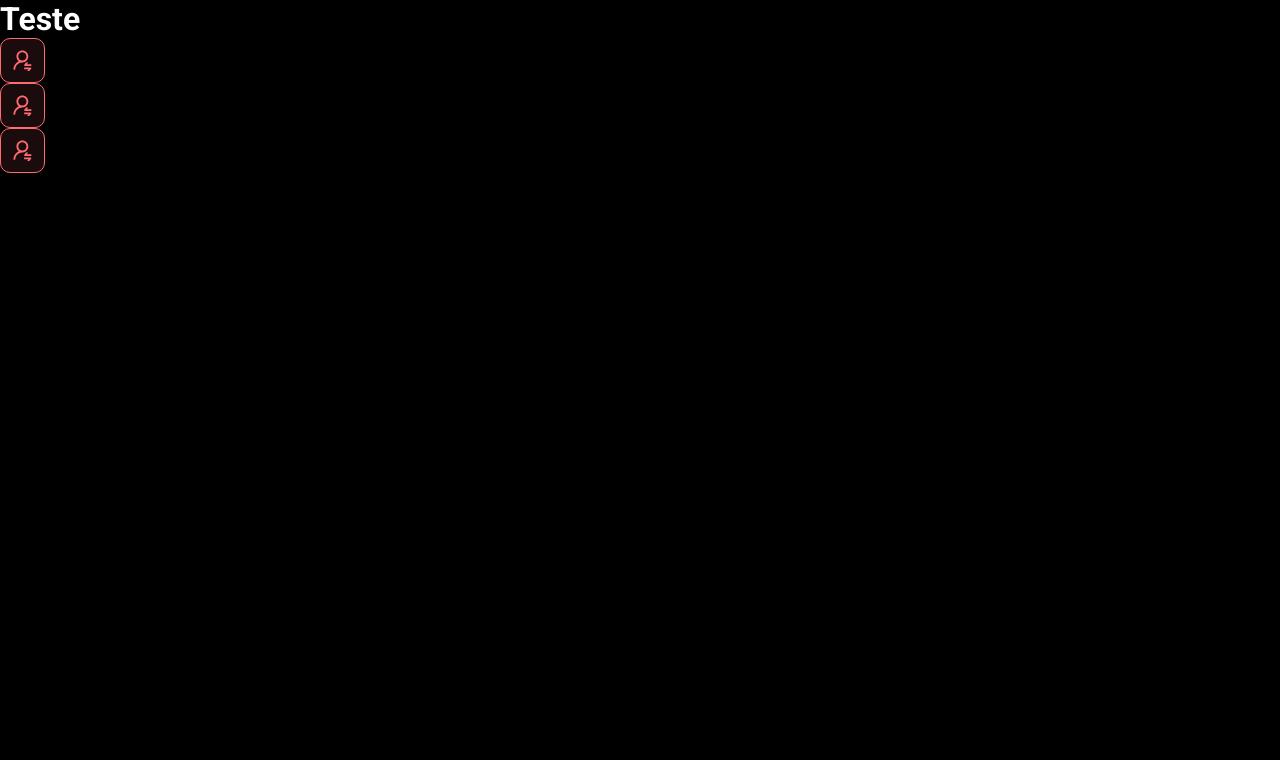
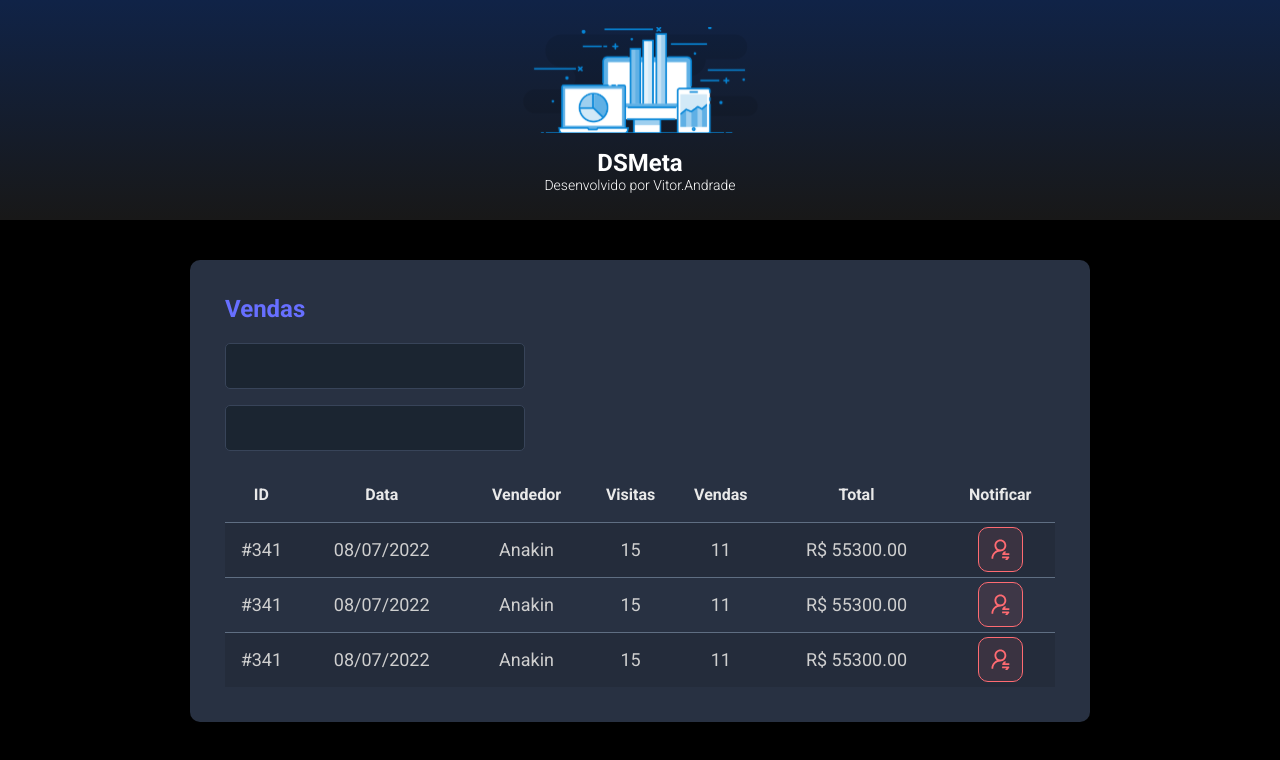
Before and after one commit to vitorhla/dsmeta, a React (Vite) app in the folder frontend/: page / in a window 1280 px wide. Shown: the top 760 px of the page. Built offline with nearby package versions, Linux system fonts and the light colour scheme.

Commit message:
Other components

```diff
--- a/frontend/src/App.tsx
+++ b/frontend/src/App.tsx
@@ -1,16 +1,25 @@
-import NotificationButton from "./assets/components/NotificationButton"
+import Header from "./assets/components/Header"
+import SalesCard from "./assets/components/SalesCard"
+
 
 function App() {
-return(
-  <>
-    <h1>Teste</h1>
-  <NotificationButton/>
-  <NotificationButton/>
-  <NotificationButton/>
+  return (
+    <>
+      <Header />
 
-  </>
+      <main>
+        <section id="sales">
+          <div className="dsmeta-container">
 
-)
+          <SalesCard/>
+          </div>
+        </section>
+      </main>
+
+
+    </>
+
+  )
 }
 
 export default App
--- /dev/null
+++ b/frontend/src/assets/components/Header/index.tsx
@@ -0,0 +1,22 @@
+import logo from '../../img/logo.svg'
+import './styles.css'
+
+
+
+function Header() {
+    return (
+        <header>
+            <div className="dsmeta-logo-container">
+                <img src={logo} alt="DSMeta" />
+                <h1>DSMeta</h1>
+                <p>
+                    Desenvolvido por
+                    <a href="https://www.instagram.com/vitor.hla"> Vitor.Andrade</a>
+                </p>
+            </div>
+        </header>
+
+    )
+}
+
+export default Header
--- /dev/null
+++ b/frontend/src/assets/components/Header/styles.css
@@ -0,0 +1,28 @@
+
+header {
+  background: linear-gradient(180deg, #102347 0%, #181818 100%);
+  height: 220px;
+  display: flex;
+  align-items: center;
+  justify-content: center;
+}
+
+.dsmeta-logo-container {
+  display: flex;
+  flex-direction: column;
+  align-items: center;
+}
+
+.dsmeta-logo-container img {
+  width: 235px;
+}
+
+.dsmeta-logo-container h1 {
+  margin-top: 15px;
+  font-size: 24px;
+}
+
+.dsmeta-logo-container p {
+  font-size: 14px;
+  font-weight: 300;
+}
--- /dev/null
+++ b/frontend/src/assets/components/SalesCard/index.tsx
@@ -0,0 +1,83 @@
+import NotificationButton from '../NotificationButton'
+import './styles.css'
+
+function SalesCard() {
+  return (
+    <>
+       <div className="dsmeta-card">
+            <h2 className="dsmeta-sales-title">Vendas</h2>
+            <div>
+              <div className="dsmeta-form-control-container">
+                <input className="dsmeta-form-control" type="text"/>
+              </div>
+              <div className="dsmeta-form-control-container">
+                <input className="dsmeta-form-control" type="text"/>
+              </div>
+            </div>
+
+            <div>
+              <table className="dsmeta-sales-table">
+                <thead>
+                  <tr>
+                    <th className="show992">ID</th>
+                    <th className="show576">Data</th>
+                    <th>Vendedor</th>
+                    <th className="show992">Visitas</th>
+                    <th className="show992">Vendas</th>
+                    <th>Total</th>
+                    <th>Notificar</th>
+                  </tr>
+                </thead>
+                <tbody>
+                  <tr>
+                    <td className="show992">#341</td>
+                    <td className="show576">08/07/2022</td>
+                    <td>Anakin</td>
+                    <td className="show992">15</td>
+                    <td className="show992">11</td>
+                    <td>R$ 55300.00</td>
+                    <td>
+                      <div className="dsmeta-red-btn-container">
+                        <NotificationButton/>
+                      </div>
+                    </td>
+                  </tr>
+                  <tr>
+                    <td className="show992">#341</td>
+                    <td className="show576">08/07/2022</td>
+                    <td>Anakin</td>
+                    <td className="show992">15</td>
+                    <td className="show992">11</td>
+                    <td>R$ 55300.00</td>
+                    <td>
+                      <div className="dsmeta-red-btn-container">
+                      <NotificationButton/>
+                      </div>
+                    </td>
+                  </tr>
+                  <tr>
+                    <td className="show992">#341</td>
+                    <td className="show576">08/07/2022</td>
+                    <td>Anakin</td>
+                    <td className="show992">15</td>
+                    <td className="show992">11</td>
+                    <td>R$ 55300.00</td>
+                    <td>
+                      <div className="dsmeta-red-btn-container">
+                      <NotificationButton/>
+                      </div>
+                    </td>
+                  </tr>
+                </tbody>
+
+              </table>
+            </div>
+
+          </div>
+
+    </>
+
+  )
+}
+
+export default SalesCard
--- /dev/null
+++ b/frontend/src/assets/components/SalesCard/styles.css
@@ -0,0 +1,103 @@
+
+
+.dsmeta-card {
+  background-color: #283142;
+  border-radius: 10px;
+  padding: 30px 10px;
+}
+
+
+
+.dsmeta-sales-title {
+  color: #676fff;
+  font-size: 24px;
+  margin-bottom: 20px;
+}
+
+.dsmeta-form-control-container {
+  margin-bottom: 16px;
+  max-width: 300px;
+}
+
+.dsmeta-form-control {
+  width: 100%;
+  height: 46px;
+  background-color: #1b2531;
+  border: 1px solid #384459;
+  border-radius: 5px;
+  color: #9aaabe;
+  padding: 0 20px;
+  font-size: 18px;
+}
+
+.dsmeta-sales-table {
+  width: 100%;
+  border-spacing: 0;
+  border-collapse: collapse;
+}
+
+.dsmeta-sales-table thead {
+  height: 55px;
+  font-size: 16px;
+  color: #e9e9e9;
+  font-weight: 700;
+}
+
+.dsmeta-sales-table tbody {
+  font-size: 14px;
+  font-weight: 400;
+  color: #cfcfcf;
+  text-align: center;
+}
+
+.dsmeta-sales-table tbody tr {
+  height: 74px;
+  border-top: 1px solid #5f6e82;
+}
+
+.dsmeta-sales-table tbody tr:hover > td {
+  background-color: #384459;
+}
+
+.dsmeta-sales-table tbody tr:nth-child(odd) {
+  background-color: #242c3b;
+}
+
+.dsmeta-red-btn-container {
+    display: flex;
+    justify-content: center;
+}
+
+
+
+.show576 {
+    display: none;
+}
+
+.show992 {
+    display: none;
+}
+
+@media (min-width: 576px) {
+    .show576 {
+        display: table-cell;
+    }
+
+    .dsmeta-card {
+        padding: 35px;
+    }
+
+    .dsmeta-sales-table tbody tr {
+        height: 55px;
+    }
+
+    .dsmeta-sales-table tbody {
+        font-size: 18px;
+    }
+}
+
+@media (min-width: 992px) {
+    .show992 {
+        display: table-cell;
+    }
+}
--- a/frontend/src/index.css
+++ b/frontend/src/index.css
@@ -19,41 +19,6 @@
   color: unset;
   text-decoration: none;
 }
-
-header {
-  background: linear-gradient(180deg, #102347 0%, #181818 100%);
-  height: 220px;
-  display: flex;
-  align-items: center;
-  justify-content: center;
-}
-
-.dsmeta-logo-container {
-  display: flex;
-  flex-direction: column;
-  align-items: center;
-}
-
-.dsmeta-logo-container img {
-  width: 235px;
-}
-
-.dsmeta-logo-container h1 {
-  margin-top: 15px;
-  font-size: 24px;
-}
-
-.dsmeta-logo-container p {
-  font-size: 14px;
-  font-weight: 300;
-}
-
-.dsmeta-card {
-  background-color: #283142;
-  border-radius: 10px;
-  padding: 30px 10px;
-}
-
 .dsmeta-container {
   width: 100%;
   max-width: 900px;
@@ -63,97 +28,3 @@
 #sales {
   padding: 40px 10px;
 }
-
-.dsmeta-sales-title {
-  color: #676fff;
-  font-size: 24px;
-  margin-bottom: 20px;
-}
-
-.dsmeta-form-control-container {
-  margin-bottom: 16px;
-  max-width: 300px;
-}
-
-.dsmeta-form-control {
-  width: 100%;
-  height: 46px;
-  background-color: #1b2531;
-  border: 1px solid #384459;
-  border-radius: 5px;
-  color: #9aaabe;
-  padding: 0 20px;
-  font-size: 18px;
-}
-
-.dsmeta-sales-table {
-  width: 100%;
-  border-spacing: 0;
-  border-collapse: collapse;
-}
-
-.dsmeta-sales-table thead {
-  height: 55px;
-  font-size: 16px;
-  color: #e9e9e9;
-  font-weight: 700;
-}
-
-.dsmeta-sales-table tbody {
-  font-size: 14px;
-  font-weight: 400;
-  color: #cfcfcf;
-  text-align: center;
-}
-
-.dsmeta-sales-table tbody tr {
-  height: 74px;
-  border-top: 1px solid #5f6e82;
-}
-
-.dsmeta-sales-table tbody tr:hover > td {
-  background-color: #384459;
-}
-
-.dsmeta-sales-table tbody tr:nth-child(odd) {
-  background-color: #242c3b;
-}
-
-.dsmeta-red-btn-container {
-    display: flex;
-    justify-content: center;
-}
-
-
-
-.show576 {
-    display: none;
-}
-
-.show992 {
-    display: none;
-}
-
-@media (min-width: 576px) {
-    .show576 {
-        display: table-cell;
-    }
-
-    .dsmeta-card {
-        padding: 35px;
-    }
-
-    .dsmeta-sales-table tbody tr {
-        height: 55px;
-    }
-
-    .dsmeta-sales-table tbody {
-        font-size: 18px;
-    }
-}
-
-@media (min-width: 992px) {
-    .show992 {
-        display: table-cell;
-    }
-}
```
Also changed, not shown: frontend/src/assets/img/logo.svg (added).
